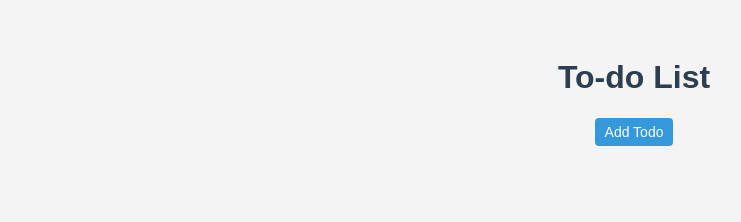
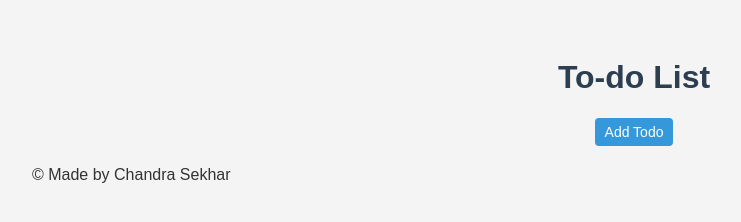
Before and after one commit to itsmechand/To_Do_List, a plain HTML site: page index.html in a window 1280 px wide. Shown: the whole page, without its empty margins (6-747 px from the left). Drawn offline with Linux system fonts and the light colour scheme.

Commit message:
Update index.html

```diff
--- a/index.html
+++ b/index.html
@@ -136,6 +136,9 @@
             }
         }
     </script>
+    <footer>
+        <p>&copy; Made by Chandra Sekhar</p>
+    </footer>
 </body>
 
 </html>
```
